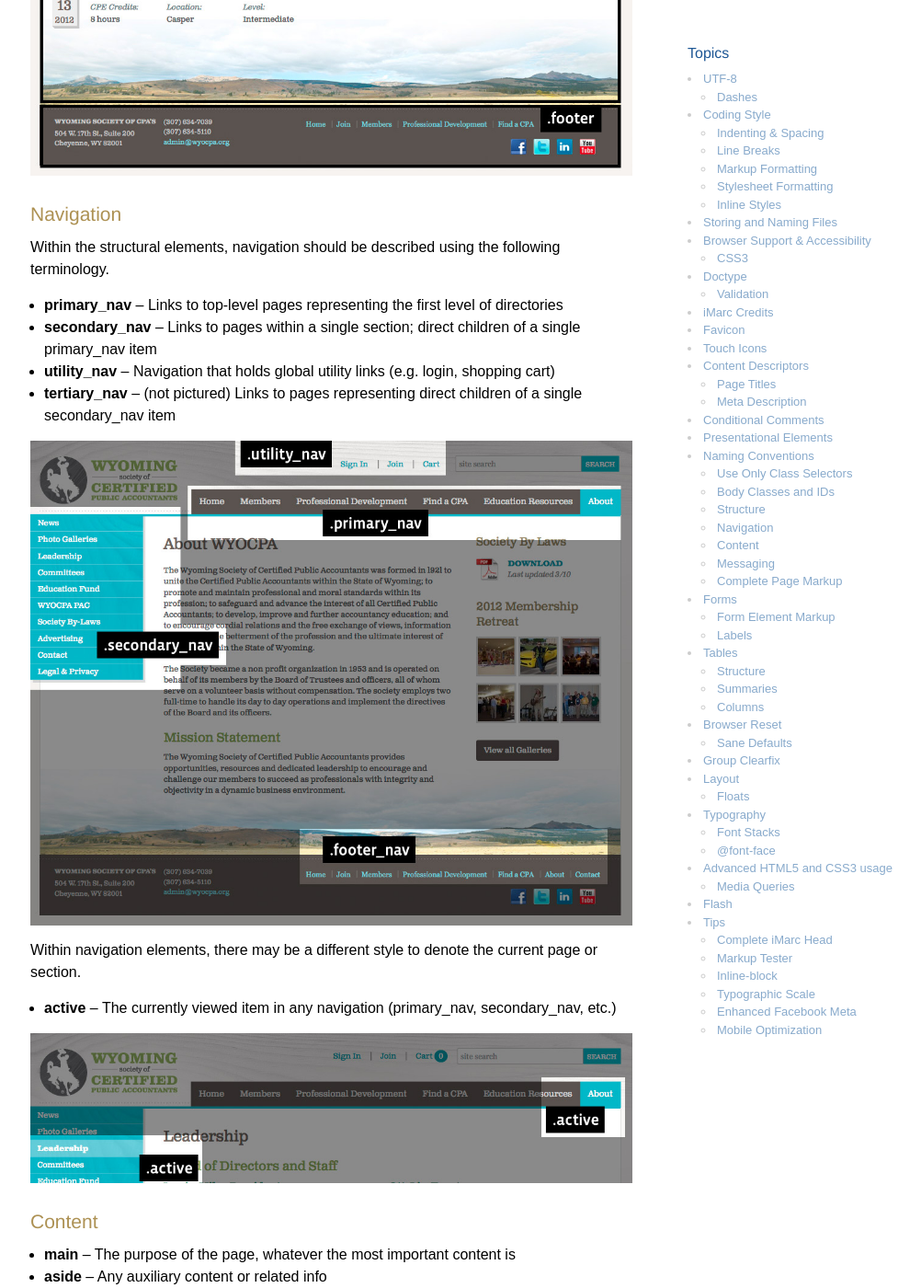
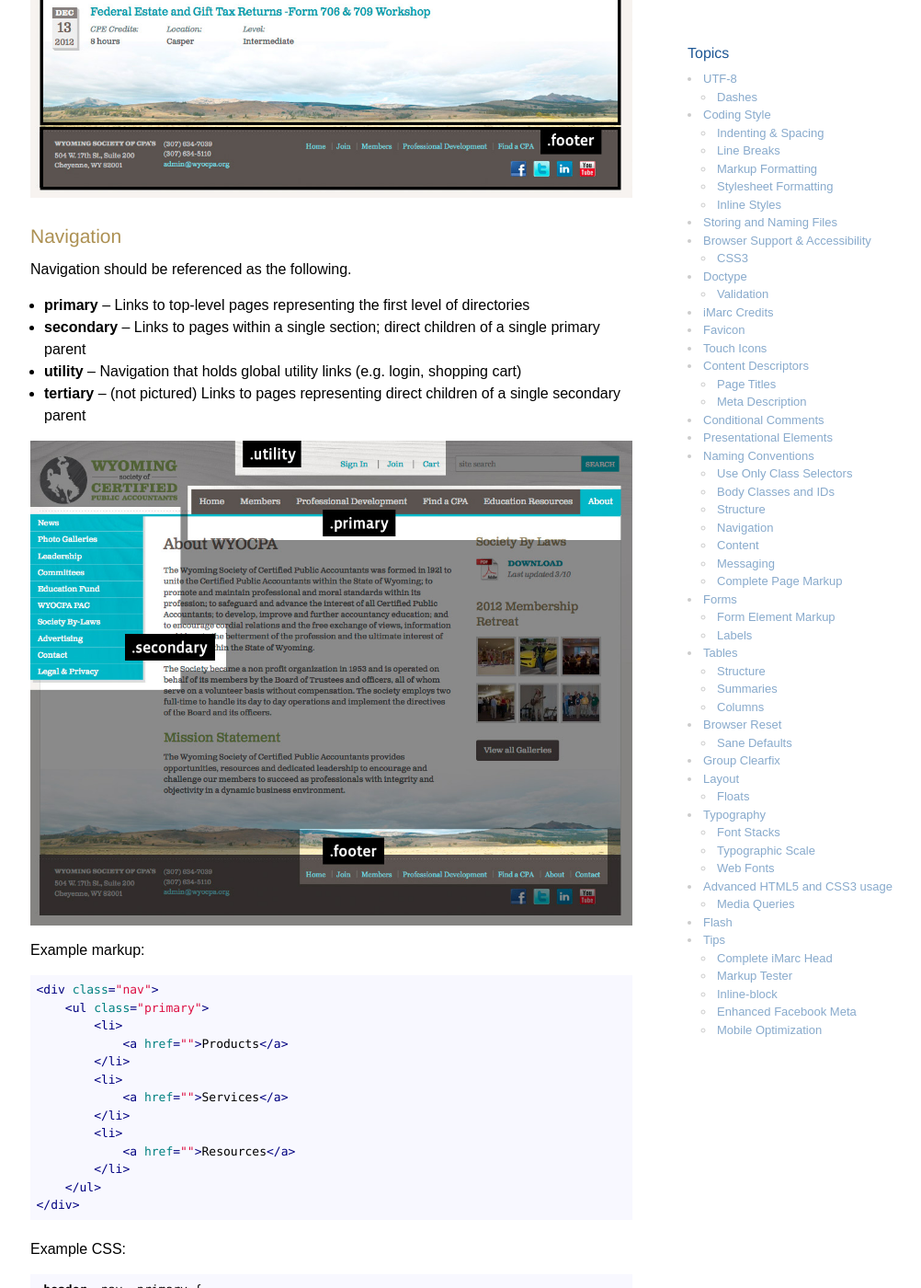
Before and after one commit to imarc/handbook, a Jekyll site: the page built from frontend.markdown, in a window 1280 px wide and 1400 px high, scrolled down 9574 px. Shown: the whole window at 92% size, without its empty margins (137-1139 px from the left). Built offline with Jekyll 4.4.1, drawn with Linux system fonts in a browser that asks for light colours; nearby versions of some CDN libraries; some of the changed text lies outside the part shown.

Commit message:
modified navigation markup; ID doc changes; moved typ. scale into Typography section

```diff
--- a/frontend.markdown
+++ b/frontend.markdown
@@ -364,17 +364,40 @@ structural names should be used as classes in the markup.
 
 ### Navigation
 
-Within the structural elements, navigation should be described using the
-following terminology.
+Navigation should be referenced as the following.
 
-* **primary_nav** – Links to top-level pages representing the first level of directories
-* **secondary_nav** – Links to pages within a single section; direct children of a single primary_nav item
-* **utility_nav** – Navigation that holds global utility links (e.g. login, shopping cart)
-* **tertiary_nav** – (not pictured) Links to pages representing direct children of a single secondary_nav item
+* **primary** – Links to top-level pages representing the first level of directories
+* **secondary** – Links to pages within a single section; direct children of a single primary parent
+* **utility** – Navigation that holds global utility links (e.g. login, shopping cart)
+* **tertiary** – (not pictured) Links to pages representing direct children of a single secondary parent
 
 
 ![Navigation naming conventions](img/naming_navigation.jpg)
 
+Example markup:
+
+	<div class="nav">
+	    <ul class="primary">
+	        <li>
+	            <a href="">Products</a>
+	        </li>
+	        <li>
+	            <a href="">Services</a>
+	        </li>
+	        <li>
+	            <a href="">Resources</a>
+	        </li>
+	    </ul>
+	</div>
+
+Example CSS:
+
+	.header .nav .primary {
+	    ...
+	}
+	.header .nav .utility {
+	    ...
+	}
 
 Within navigation elements, there may be a different style to denote the current
 page or section.
@@ -433,25 +456,29 @@ This is an example of a complete page using some of the the naming conventions d
 
 	<body>
 	    <div class="header">
-	        <ul class="utility_nav">
-	            <li>
-	                <a href="#">Log In</a>
-	            </li>
-	            <li>
-	                <a href="#">Cart</a>
-	            </li>
-	        </ul>
-	        <ul class="primary_nav">
-	            <li class="active">
-	                <a href="#">Products</a>
-	            </li>
-	            <li>
-	                <a href="#">Services</a>
-	            </li>
-	            <li>
-	                <a href="#">About</a>
-	            </li>
-	        </ul>
+	    	<div class="nav">
+	            <ul class="utility">
+	                <li>
+	                    <a href="#">Log In</a>
+	                </li>
+	                <li>
+	                    <a href="#">Cart</a>
+	                </li>
+	            </ul>
+	        </div>
+	        <div class="nav">
+	        	<ul class="primary">
+	                <li class="active">
+	                    <a href="#">Products</a>
+	                </li>
+	                <li>
+	                    <a href="#">Services</a>
+	                </li>
+	                <li>
+	                    <a href="#">About</a>
+	                </li>
+	            </ul>
+	        </div>
 	    </div>
 	    <div class="torso group">
 	        <div class="main">
@@ -466,17 +493,19 @@ This is an example of a complete page using some of the the naming conventions d
 	        </div>
 	    </div>
 	    <div class="aside">
-            <ul class="secondary_nav">
-                <li>
-                    <a href="#">iPod</a>
-                </li>
-                <li>
-                    <a href="#">iPad</a>
-                </li>
-                <li>
-                    <a href="#">iPhone</a>
-                </li>
-            </ul>
+	        <div class="nav">
+                <ul class="secondary">
+                    <li>
+                        <a href="#">iPod</a>
+                    </li>
+                    <li>
+                        <a href="#">iPad</a>
+                    </li>
+                    <li>
+                        <a href="#">iPhone</a>
+                    </li>
+                </ul>
+            </div>
 	        <div class="section">
 	            <p>
 	                Find us on our social networks.
@@ -1062,10 +1091,18 @@ Include a generic font family such as `serif`, `sans-serif`, `cursive`,
 `fantasy`, or `monospace`. This provides a fallback in case all other fonts
 in the stack are unavailable.
 
+### Typographic Scale
 
-### @font-face
+Use a typographic scale when choosing type sizes. The traditional scale
+makes a good default.
 
-Use the following syntax to include font files on the web with `@font-face`. Appropriate
+**Traditional Scale** – 6, 7, 8, 9, 10, 11, 12, 14, **16**, 18, 21, 24, 36, 48, 60, 72
+
+More information on [typographic scales](http://lamb.cc/typograph/).
+
+### Web Fonts
+
+Use the following syntax to use web fonts on the web with `@font-face`. Appropriate
 file formats should be provided for supported browsers.
 
 Bulletproof `@font-face` syntax (via [http://www.fontspring.com/blog/the-new-bulletproof-font-face-syntax](Font Squirrel)):
@@ -1117,7 +1154,7 @@ However, even in this example, some devices may download all three stylesheets,
 including background images in each sheet. This allows the browser to apply
 specific width-based rules on the fly without re-fetching images or CSS.
 The downside is a loss of optimization. For tips on improving optimization,
-see [Mobile Optimization](#MobileOptimizatio)n
+see [Mobile Optimization](#MobileOptimization)
 
 ## Flash
 
@@ -1194,15 +1231,6 @@ achieve something close to inline-block in Internet Explorer.
 **Additional Notes:** Gecko 1.8.1 removed support for inline-block. Proprietary
 style properties are required for browsers using Gecko 1.8.1. Firefox 2 was
 the most popular browser using the Gecko 1.8.1 rendering engine.
-
-### Typographic Scale
-
-Use a typographic scale when choosing type sizes. The traditional scale
-makes a good default.
-
-**Traditional Scale** – 6, 7, 8, 9, 10, 11, 12, 14, **16**, 18, 21, 24, 36, 48, 60, 72
-
-More information on [typographic scales](http://lamb.cc/typograph/).
 
 ### Enhanced Facebook Meta
 
```
Also changed, not shown: other parts of frontend.markdown (+1 -1 lines), img/naming_navigation.jpg, img/naming_navigation_2.jpg.
